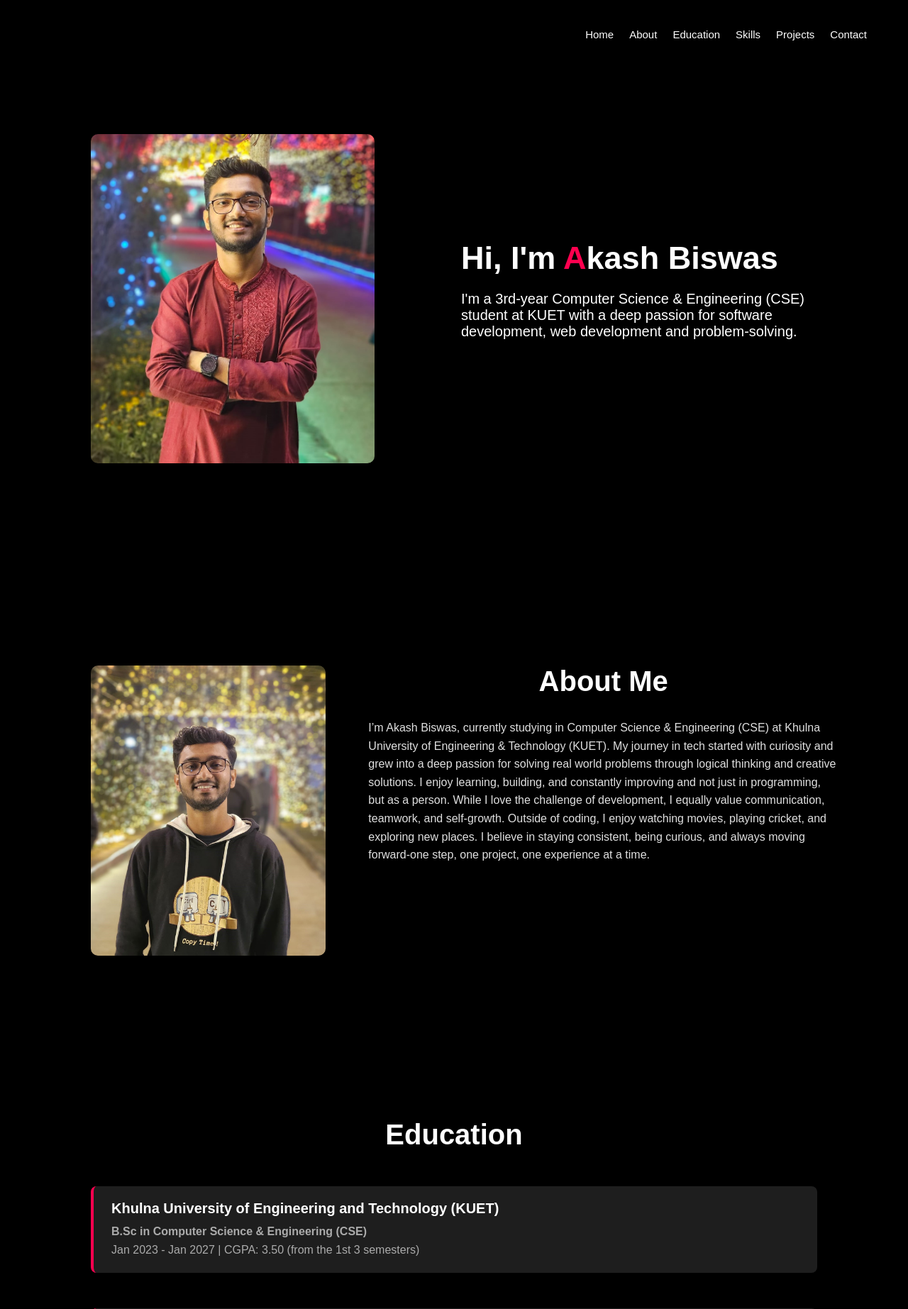
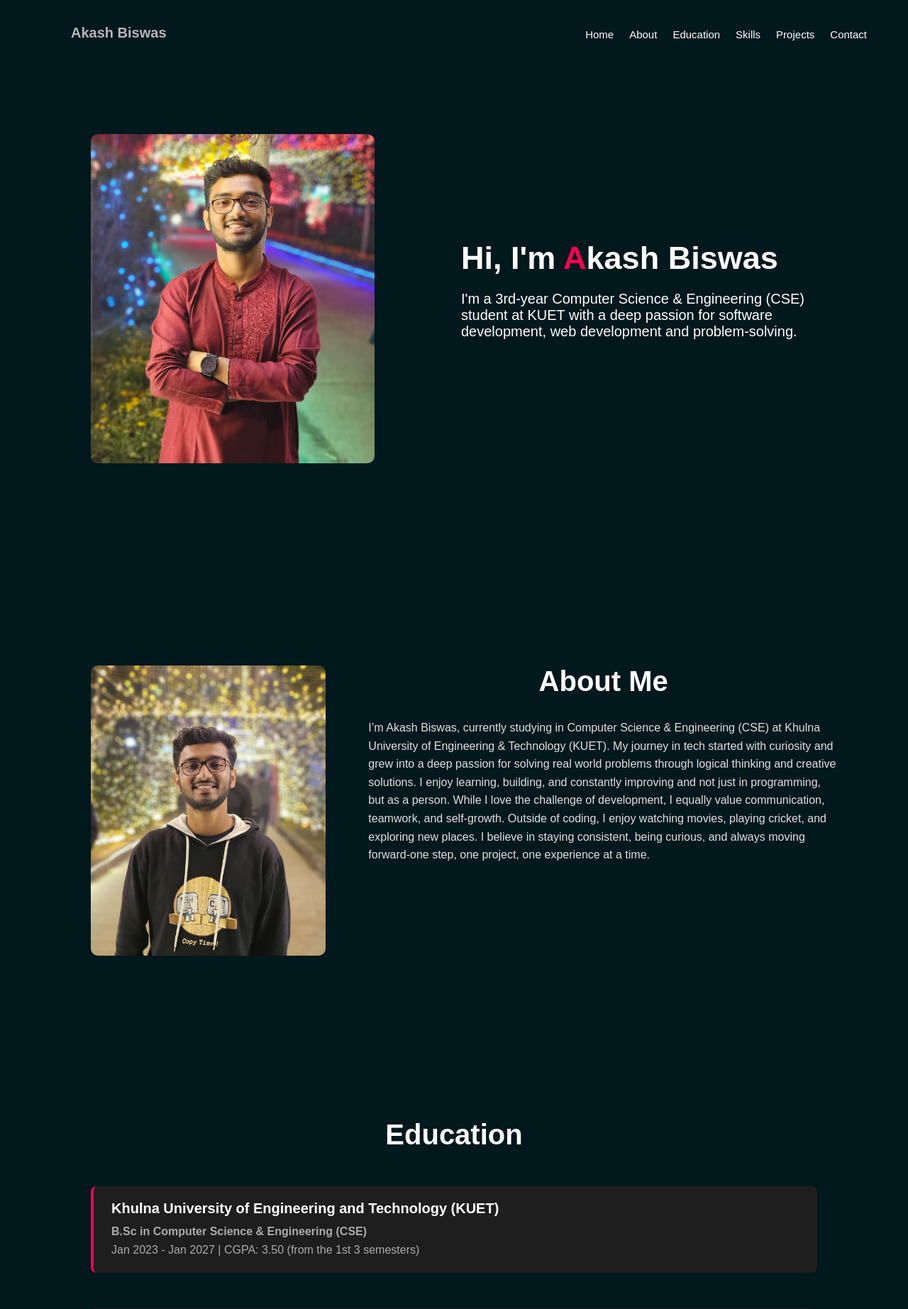
Before and after one commit to akash-kumar-biswas/Portfolio-Website, a PHP site: page / in a window 1280 px wide. Shown: the top 1845 px of the page at 71% size. Run offline with PHP 8.4, Linux system fonts and the light colour scheme.

Commit message:
change background colour of each section

```diff
--- a/index.html
+++ b/index.html
@@ -9,6 +9,7 @@
 </head>
 <body>
     <div id="home">
+        <div id="name-top-left">Akash Biswas</div>
         <div class="container">
             <nav>
             <i class="fa-solid fa-bars" id="menu-icon"></i>
--- a/style.css
+++ b/style.css
@@ -6,7 +6,7 @@
 }
 
 body{
-    background-color: #000000;
+    background-color: #01181c;
     color: #fff;
 }
 
@@ -78,6 +78,17 @@ nav{
     flex-wrap: wrap;
     margin-bottom: 0;
 }
+
+#name-top-left {
+    position: absolute;
+    top: 35px;       /* distance from top */
+    left: 100px;      /* distance from left */
+    font-size: 20px; /* adjust size */
+    font-weight: bold;
+    color: #b8b5b6;     /* change color if needed */
+    z-index: 1000;   /* ensures it stays on top */
+}
+
 
 
 nav ul {
@@ -257,7 +268,7 @@ nav ul li a:hover:after{
 
 #skills {
     padding: 40px 0 50px;
-    background: #000000;
+    background: #01181c;
     color: #ffffff;
     scroll-margin-top: 0;
     margin-top: 20px;
@@ -271,7 +282,7 @@ nav ul li a:hover:after{
 }
 
 .skill-box {
-    background: rgba(0, 0, 0, 0.03);
+    background: #04292f(0, 0, 0, 0.03);
     border: 1px solid #ab0000;
     border-radius: 8px;
     padding: 25px;
@@ -306,7 +317,7 @@ nav ul li a:hover:after{
 /*------------------project Section------------------*/
 #projects {
     padding: 0px 0 100px;
-    background-color: #000000;
+    background-color: #01181c;
     padding: 60px 0;
     color: #ffffff;
     scroll-margin-top: 0;
@@ -372,7 +383,7 @@ nav ul li a:hover:after{
 
 #contact {
     padding: 80px 0 70px;
-    background-color: #000;
+    background-color: #01181c;
     color: #fff;
     scroll-margin-top: 0;
 }
@@ -439,7 +450,7 @@ form textarea {
     width: 100%;
     border: 0;
     outline: none;
-    background: #262626;
+    background: #151515;
     padding: 15px;
     margin: 15px 0;
     color: #fff;
```
